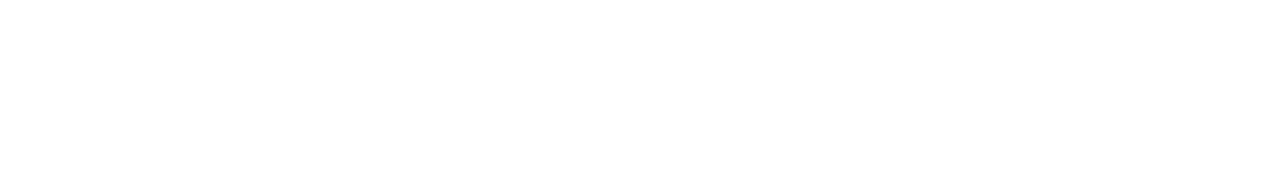
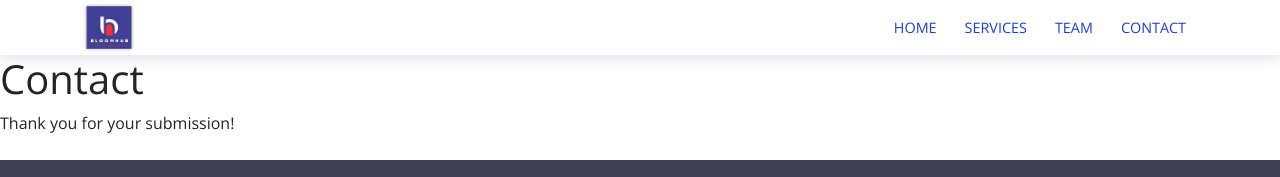
Before and after one commit to Bennyyoung/Forkhive, a Gatsby site: page /thank-you in a window 1280 px wide. Before the commit this address had no page. Shown: the top 177 px of the page. Built offline with nearby package versions, Linux system fonts and the light colour scheme; Gatsby itself is replaced by a stand-in of ours.

Commit message:
Added thank-you page

```diff
--- a/src/pages/contact/index.js
+++ b/src/pages/contact/index.js
@@ -79,7 +79,7 @@
                           </form>
              */}
 
-                  <form name="Contact Form" method="POST" data-netlify="true">
+                  <form name="Contact Form" method="POST" data-netlify="true" action="/thank-you">
                         <input type="hidden" name="form-name" value="Contact Form" />
                         <div>
                           <label>Your Email:</label>
--- /dev/null
+++ b/src/pages/thank-you.js
@@ -0,0 +1,11 @@
+import React from "react"
+import Layout from '../layouts/index';
+
+const ThankYouPage = () => (
+  <Layout>
+    <h1>Contact</h1>
+    <p>Thank you for your submission!</p>
+  </Layout>
+)
+
+export default ThankYouPage
```
